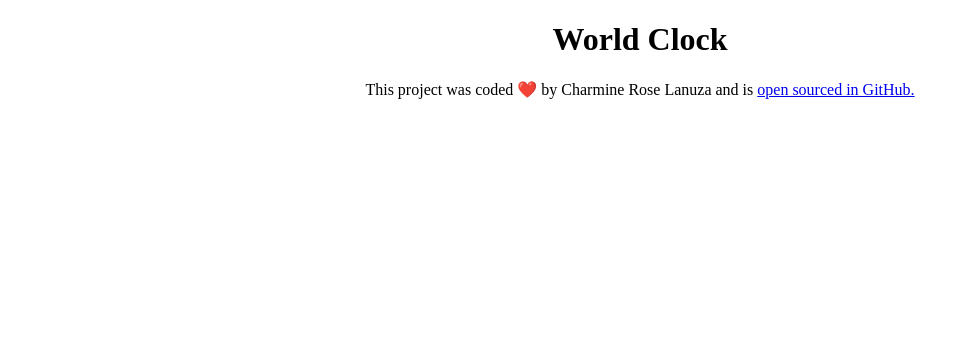
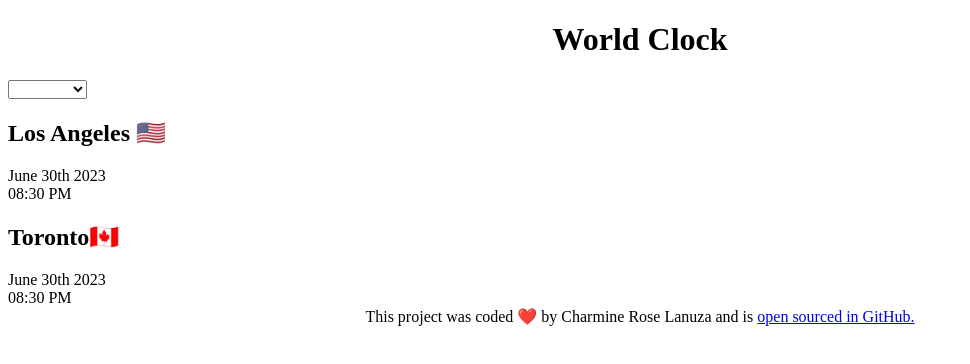
Before and after one commit to CharoseCoding/WorldClock, a plain HTML site: page index.html in a window 1280 px wide. Shown: the whole page, without its empty margins (0-970 px from the left). Drawn offline with Linux system fonts and the light colour scheme.

Commit message:
add basic html

```diff
--- a/index.html
+++ b/index.html
@@ -7,7 +7,27 @@
     <title>Worls Clock- Charmine Rose Lanuza</title>
   </head>
   <body>
-    <h1>World Clock</h1>
+    <div class="container">
+      <h1>World Clock</h1>
+
+      <select>
+        <option value="Select a city.."></option>
+        <option value="">London</option>
+        <option value="">New York</option>
+        <option value="">Sydney</option>
+      </select>
+
+      <div class="city">
+        <h2>Los Angeles 🇺🇸</h2>
+        <div class="date">June 30th 2023</div>
+        <div class="time">08:30 PM</div>
+      </div>
+      <div class="city">
+        <h2>Toronto🇨🇦</h2>
+        <div class="date">June 30th 2023</div>
+        <div class="time">08:30 PM</div>
+      </div>
+    </div>
     <footer>
       This project was coded ❤️ by Charmine Rose Lanuza and is
       <a href="https://github.com/CharoseCoding/WorldClock.git"
```
